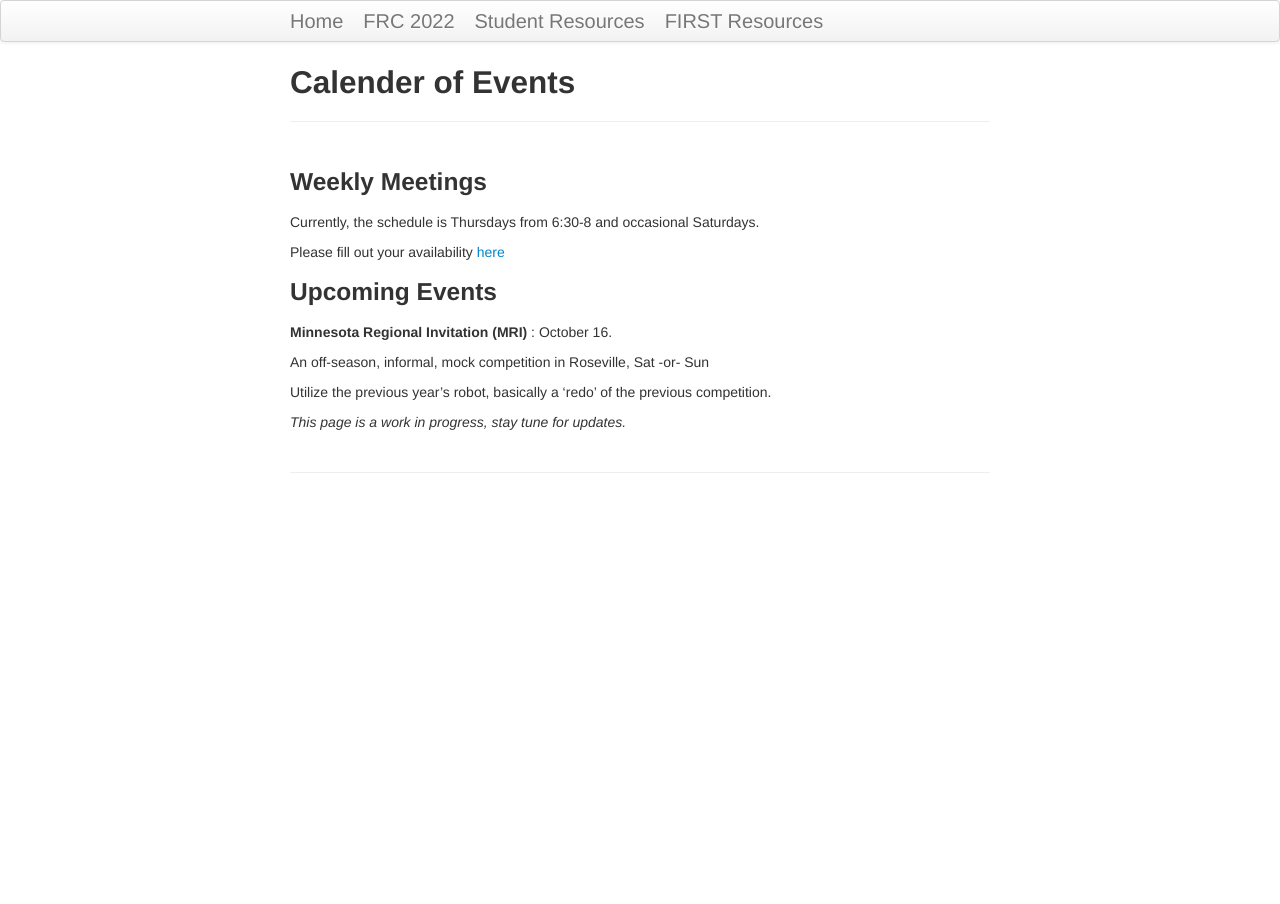
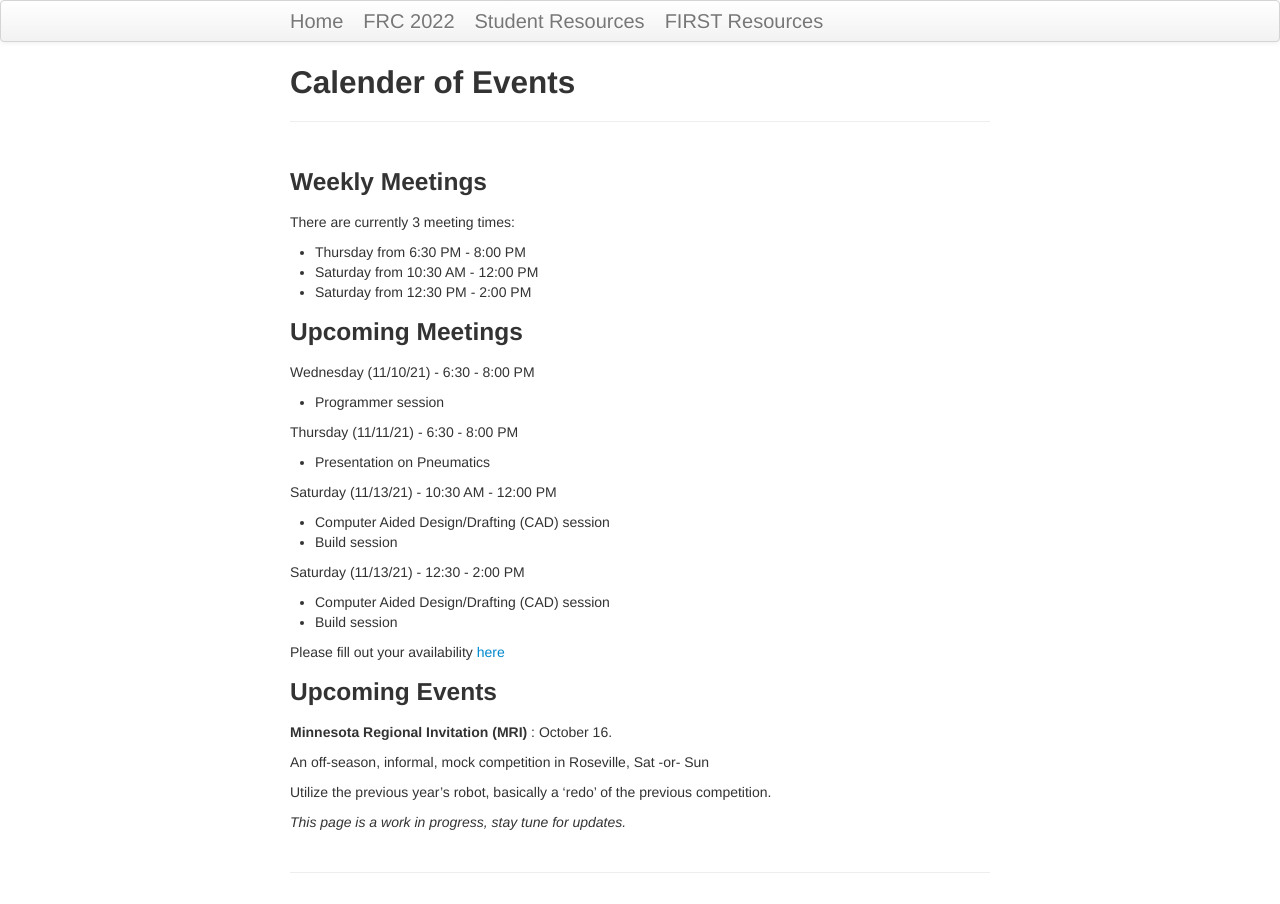
Before and after one commit to CalSch/FRC3407.github.io, a Jekyll site: the page built from pages/calender.md, in a window 1280 px wide. Built offline with Jekyll 4.4.1, drawn with Linux system fonts in a browser that asks for light colours.

Commit message:
Updated calendar meetings

```diff
--- a/pages/calender.md
+++ b/pages/calender.md
@@ -5,7 +5,25 @@ description: Calendar of things to come
 ---
 
 ### Weekly Meetings
-Currently, the schedule is Thursdays from 6:30-8 and occasional Saturdays.
+There are currently 3 meeting times:
+- Thursday from 6:30 PM - 8:00 PM
+- Saturday from 10:30 AM - 12:00 PM
+- Saturday from 12:30 PM - 2:00 PM
+
+### Upcoming Meetings
+Wednesday (11/10/21) - 6:30 - 8:00 PM
+- Programmer session
+
+Thursday (11/11/21) - 6:30 - 8:00 PM
+- Presentation on Pneumatics
+
+Saturday (11/13/21) - 10:30 AM - 12:00 PM
+- Computer Aided Design/Drafting (CAD) session
+- Build session
+
+Saturday (11/13/21) - 12:30 - 2:00 PM
+- Computer Aided Design/Drafting (CAD) session
+- Build session
 
 Please fill out your availability [here](https://docs.google.com/forms/d/e/1FAIpQLSe_IAz_cyWrrqte9retiTCtdDk-6BKJiKhu8U4oLphkE2KSVw/viewform)
 
```
